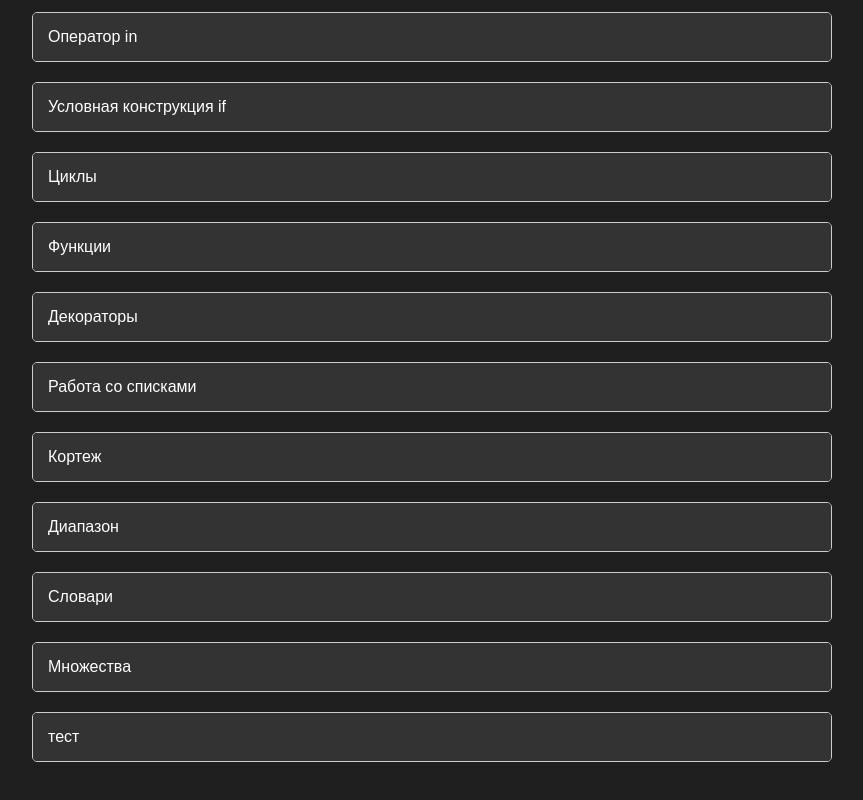
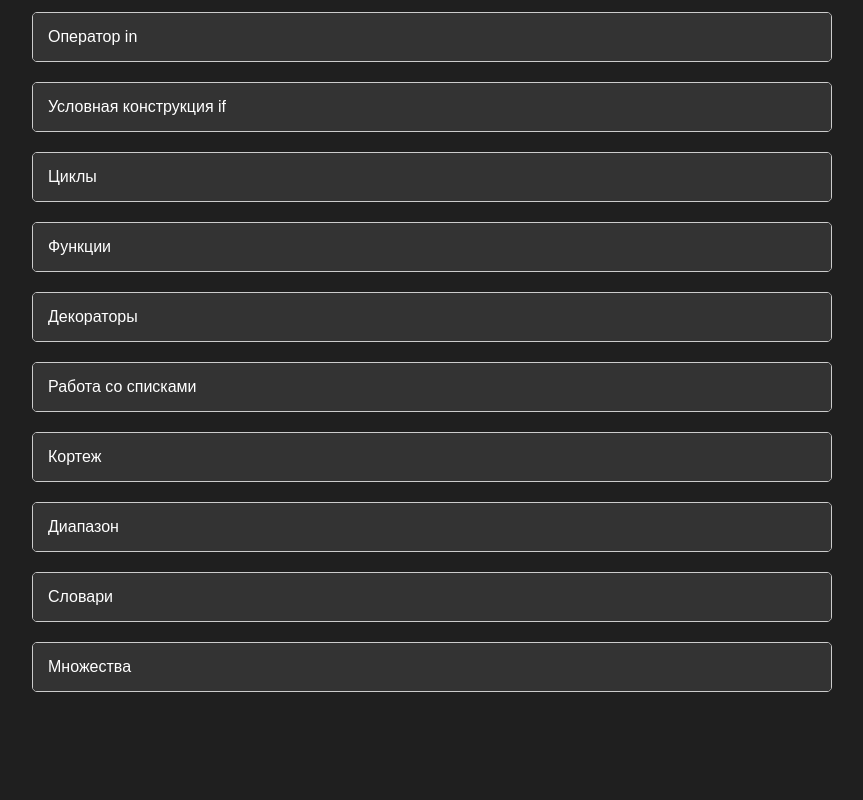
Before and after one commit to danyl7/Python2, a plain HTML site: page index.html in a window 1280 px wide. Shown: the part 658-1458 px from the top of the page, without its empty margins (208-1071 px from the left). After the commit the page ends 1390 px from the top, so only its background shows below. Drawn offline with Linux system fonts and the light colour scheme.

Commit message:
Update index.html

```diff
--- a/index.html
+++ b/index.html
@@ -1363,14 +1363,6 @@
                             </div>
                         </div>
                     </div>
-                    <div class="card">
-                        <div class="card-header" onclick="toggleSection(100)">
-                            тест
-                        </div>
-                            <div class="card-content" id="section100">
-                            </div>
-                        </div>
-                    </div>
                 </div>
             </div>
         </div>
```
